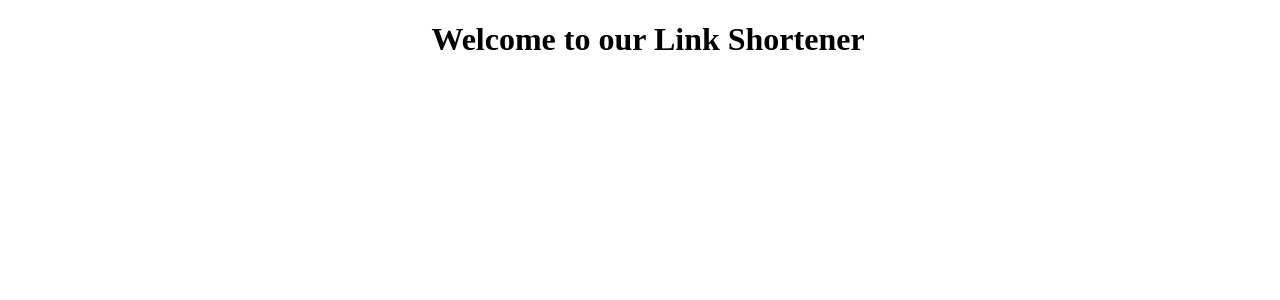
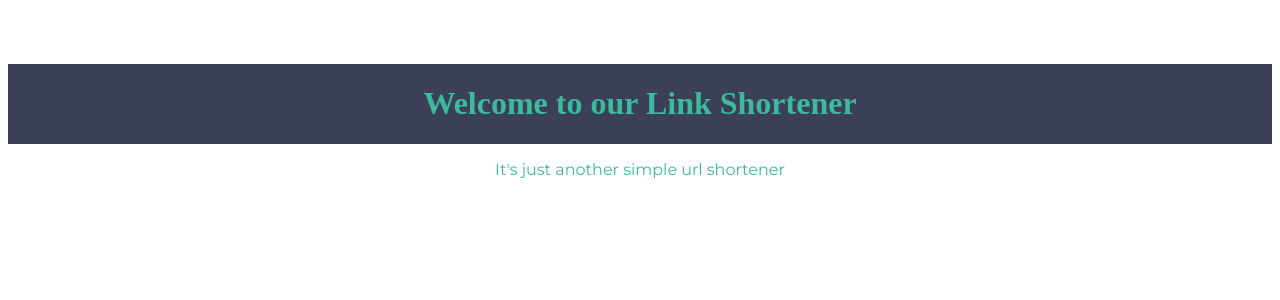
Before and after one commit to brandao-rafael/link-shortener, a Next.js app in the folder frontend/: page /ShortenerHomePage in a window 1280 px wide. Shown: the top 300 px of the page. Built offline with nearby package versions, Linux system fonts and the light colour scheme.

Commit message:
feat: create title to page

```diff
--- a/frontend/src/components/Title.tsx
+++ b/frontend/src/components/Title.tsx
@@ -1,10 +1,11 @@
 import React from "react";
-import { Div, Title } from "./styles/title";
+import { Div, Subtitle, Title } from "./styles/title";
 
 const TitleContainer: React.FC = () => {
   return (
     <Div>
-      <Title style={{backgroundColor: 'white'}}>Welcome to our Link Shortener</Title>
+      <Title>Welcome to our Link Shortener</Title>
+      <Subtitle>It's just another simple url shortener</Subtitle>
     </Div>
   )
 }
--- a/frontend/src/components/styles/title.ts
+++ b/frontend/src/components/styles/title.ts
@@ -1,16 +1,28 @@
 import styled from "styled-components";
 import colors from "~/styles/colors";
 
-const Div = styled.div`
-  background-color: ${colors.light};
-  width: 100vw;
+const Div = styled.header`
+  background-color: ${colors.primary};
+  display: flex;
+  flex-flow: column nowrap;
+  height: 5rem;
+  justify-content: space-around;
+  margin-top: 4rem;
+  text-align: center;
+  width: 100%;
 `;
 
 const Title = styled.h1`
-  text-align: center;
+  color: ${colors.green};
+`;
+
+const Subtitle = styled.p`
+  color: ${colors.green};
+  font-family: 'MontserratRegular', sans-serif;
 `;
 
 export {
   Title,
   Div,
+  Subtitle,
 };
--- a/frontend/src/styles/globalStyle.ts
+++ b/frontend/src/styles/globalStyle.ts
@@ -10,7 +10,6 @@ const GlobalStyle = createGlobalStyle`
 
   body {
     background-color: ${colors.primary};
-    color: ${colors.green};
     font-family: 'MontserratThin', sans-serif;
   }
 `
```
